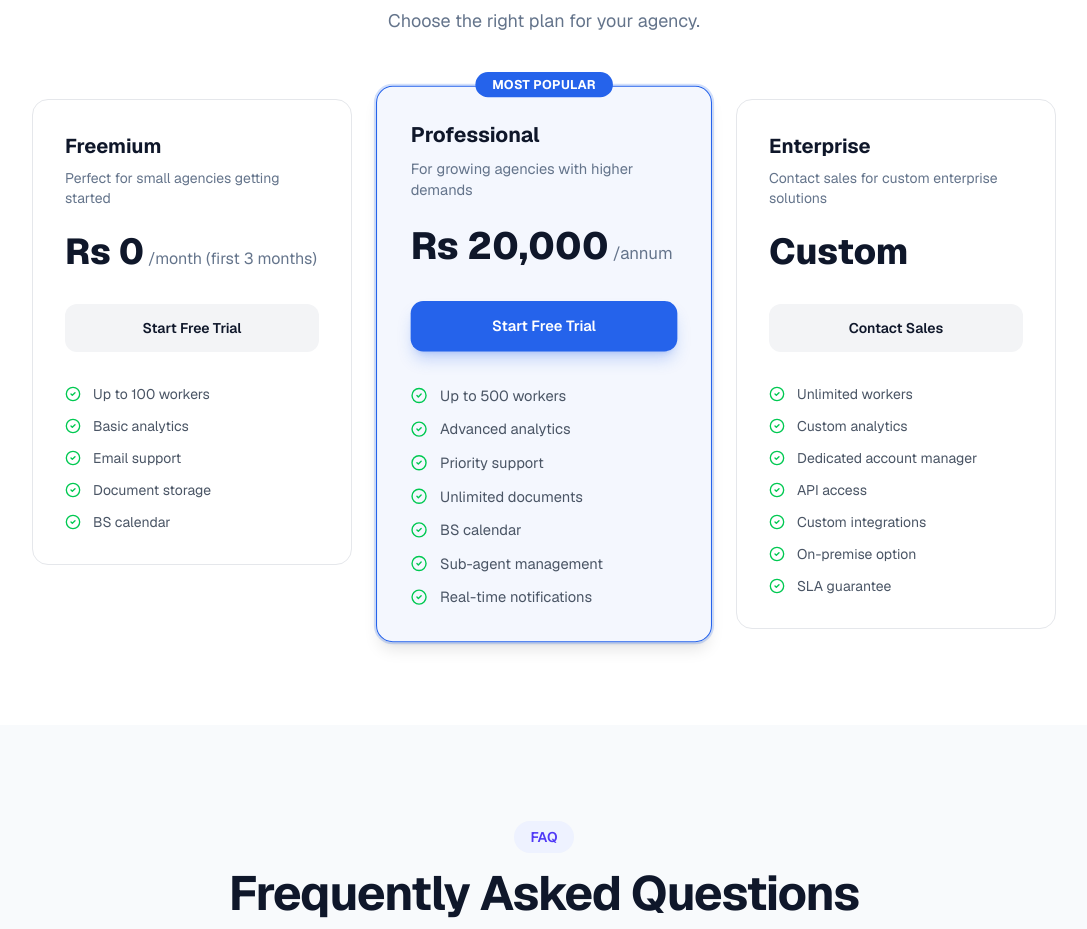
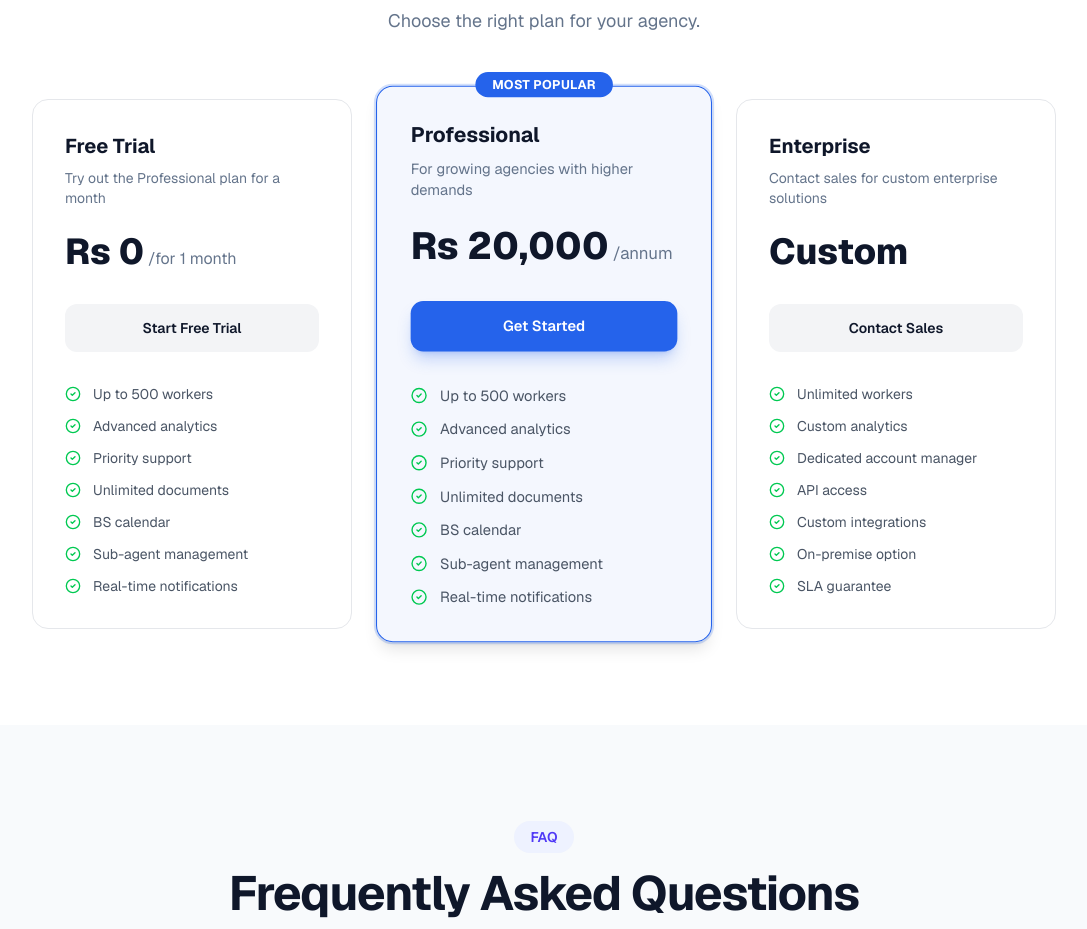
Before and after one commit to biplovgautam/modaash, a Next.js app: page / in a window 1280 px wide. Shown: the part 7460-8389 px from the top of the page, without its empty margins (96-1183 px from the left). Built offline with nearby package versions, Linux system fonts and the light colour scheme; no server answers.

Commit message:
pricing changed

```diff
--- a/app/page.tsx
+++ b/app/page.tsx
@@ -705,12 +705,13 @@ function TestimonialsSection() {
 /* ───────────────────────── Pricing ───────────────────────── */
 const plans = [
   {
-    name: "Freemium",
+    name: "Free Trial",
     price: "Rs 0",
-    period: "/month (first 3 months)",
-    description: "Perfect for small agencies getting started",
-    features: ["Up to 100 workers", "Basic analytics", "Email support", "Document storage", "BS calendar"],
+    period: "/for 1 month",
+    description: "Try out the Professional plan for a month",
+    features: ["Up to 500 workers", "Advanced analytics", "Priority support", "Unlimited documents", "BS calendar", "Sub-agent management", "Real-time notifications"],
     popular: false,
+    buttonText: "Start Free Trial",
   },
   {
     name: "Professional",
@@ -719,6 +720,7 @@ const plans = [
     description: "For growing agencies with higher demands",
     features: ["Up to 500 workers", "Advanced analytics", "Priority support", "Unlimited documents", "BS calendar", "Sub-agent management", "Real-time notifications"],
     popular: true,
+    buttonText: "Get Started",
   },
   {
     name: "Enterprise",
@@ -727,6 +729,7 @@ const plans = [
     description: "Contact sales for custom enterprise solutions",
     features: ["Unlimited workers", "Custom analytics", "Dedicated account manager", "API access", "Custom integrations", "On-premise option", "SLA guarantee"],
     popular: false,
+    buttonText: "Contact Sales",
   },
 ];
 
@@ -777,7 +780,7 @@ function PricingSection() {
                       : "bg-gray-100 text-foreground hover:bg-gray-200"
                   }`}
                 >
-                  {p.price === "Custom" ? "Contact Sales" : "Start Free Trial"}
+                  {p.buttonText}
                 </Link>
                 <ul className="mt-8 space-y-3">
                   {p.features.map((f, j) => (
```
